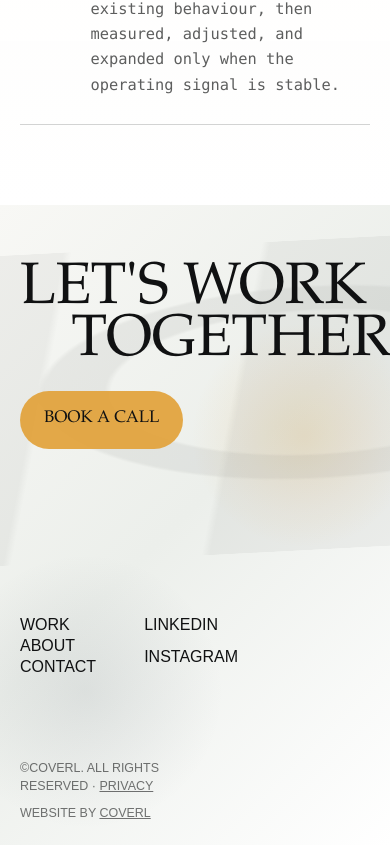
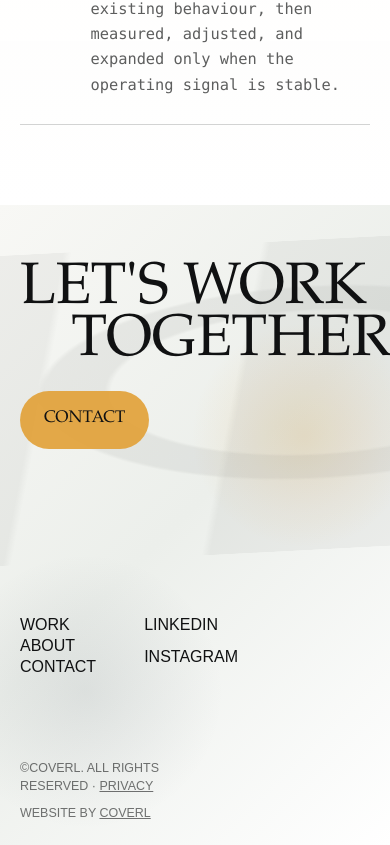
Before and after one commit to NT-151/portfolio_site, a Next.js app: page / in a window 390 px wide. Shown: the part 5442-6287 px from the top of the page. Built offline with nearby package versions, Linux system fonts and the light colour scheme.

Commit message:
Make footer headline the contact link

```diff
--- a/app/page.tsx
+++ b/app/page.tsx
@@ -208,15 +208,12 @@ export default function HomePage() {
         <div className="studio-service__grain" aria-hidden="true" />
         <div className="studio-footer__mark" aria-hidden="true" />
         <div className="studio-footer__inner">
-          <div className="studio-footer__headline">
+          <Link href="/contact" className="studio-footer__headline">
             <h2>
               <span>Let&apos;s work</span>
               <span>together</span>
             </h2>
-            <Link href="/contact" className="studio-footer__button">
-              Book a call
-            </Link>
-          </div>
+          </Link>
 
           <div className="studio-footer__links" aria-label="Footer navigation">
             <nav>
--- a/app/styles/site.css
+++ b/app/styles/site.css
@@ -709,7 +709,12 @@ body {
 .studio-footer__headline {
   position: relative;
   align-self: start;
+  display: block;
   padding-top: clamp(1.5rem, 5vw, 3.5rem);
+  cursor: pointer;
+  transition:
+    color 180ms ease,
+    transform 180ms ease;
 }
 
 .studio-footer__headline h2 {
@@ -731,7 +736,8 @@ body {
   padding-right: min(8vw, 5rem);
 }
 
-.studio-footer__button {
+.studio-footer__headline::after {
+  content: "Contact";
   position: absolute;
   left: min(62vw, 820px);
   top: clamp(2.25rem, 7vw, 4.8rem);
@@ -753,8 +759,13 @@ body {
     box-shadow 180ms ease;
 }
 
-.studio-footer__button:hover {
+.studio-footer__headline:hover {
+  color: rgba(16, 17, 18, 0.76);
   transform: translateY(-3px);
+}
+
+.studio-footer__headline:hover::after {
+  transform: translateY(-2px);
   background: rgba(226, 160, 54, 1);
   box-shadow: 0 20px 60px rgba(184, 121, 24, 0.18);
 }
@@ -1551,8 +1562,10 @@ body {
     padding-left: 3.2rem;
   }
 
-  .studio-footer__button {
-    position: static;
+  .studio-footer__headline::after {
+    position: relative;
+    left: auto;
+    top: auto;
     min-width: 0;
     min-height: 58px;
     width: fit-content;
```
